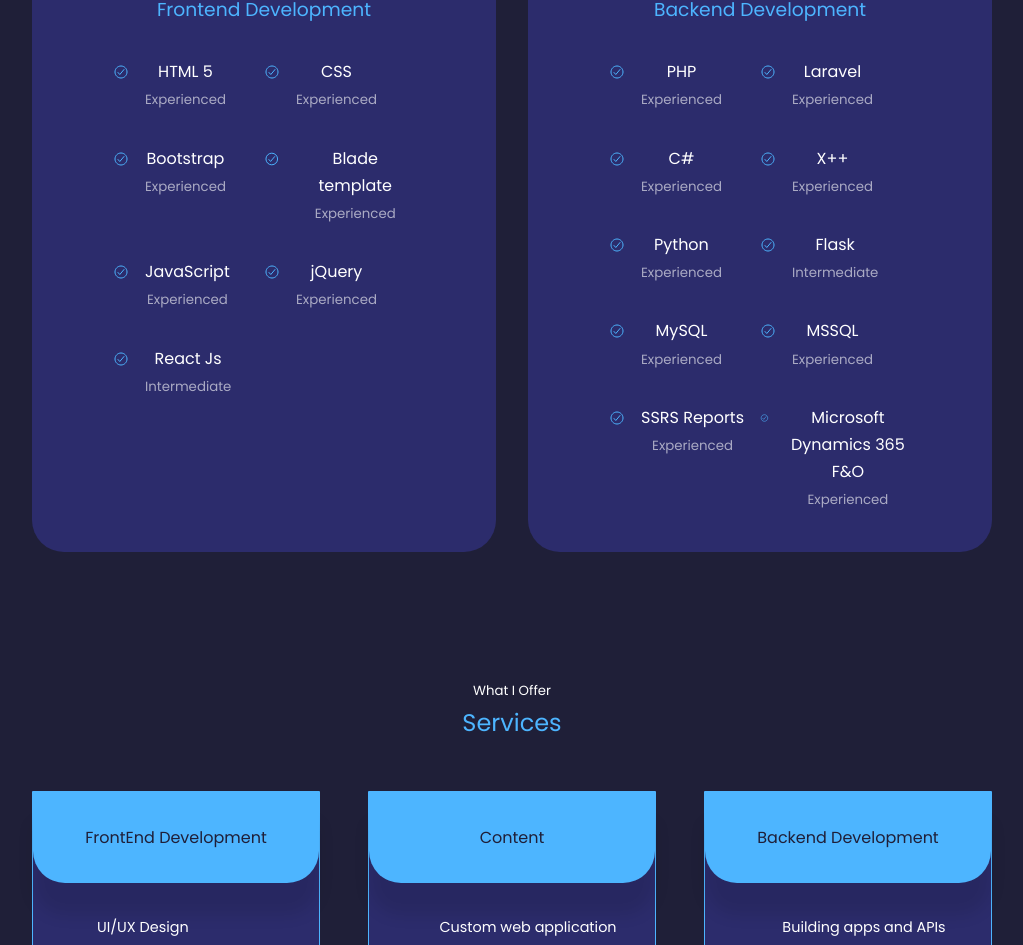
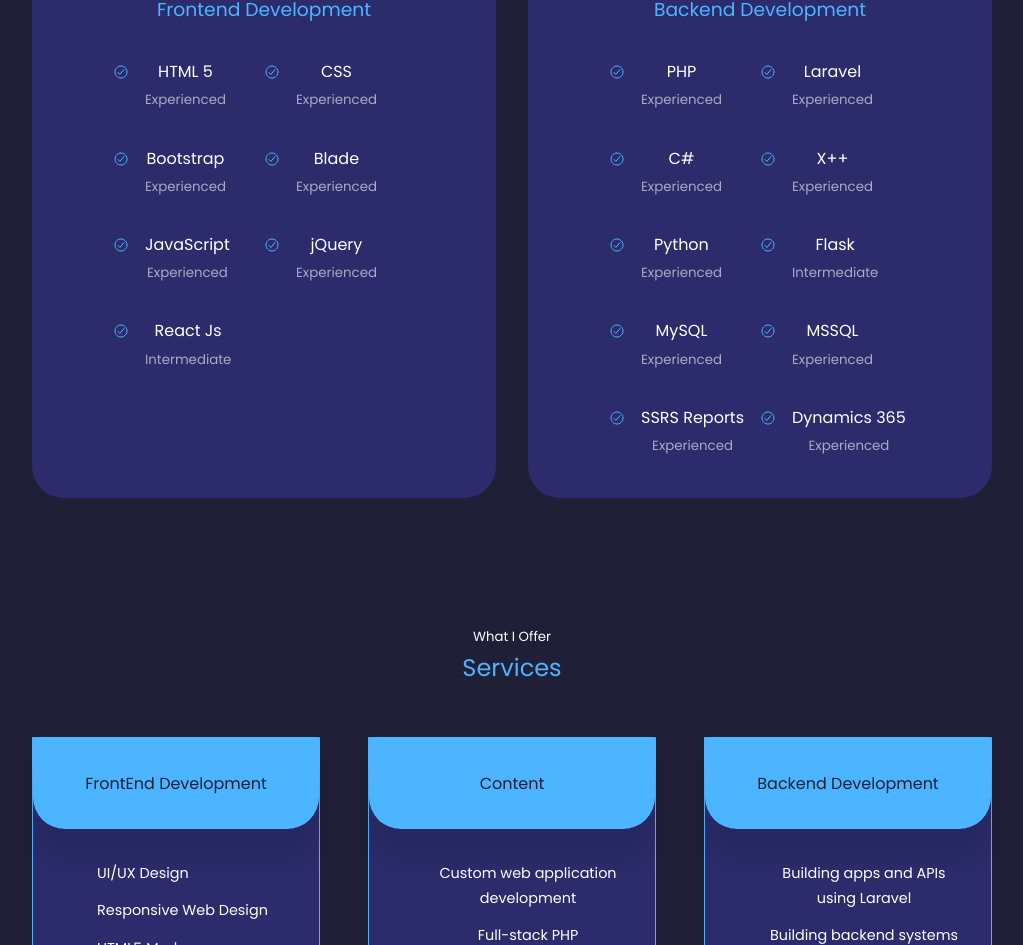
Before and after one commit to krissgoshevski/personal-portfolio, a React (Create React App) app: page / in a window 1280 px wide. Shown: the part 2171-3116 px from the top of the page, without its empty margins (128-1151 px from the left). Built offline with nearby package versions, Linux system fonts and the light colour scheme; some icons are missing.

Commit message:
First-commit

```diff
--- a/src/components/about/About.jsx
+++ b/src/components/about/About.jsx
@@ -53,7 +53,8 @@
                     <p className='p__about-me'>
                         I am 24 years old, a proud graduate of the University of Goce Delchev in Stip, Macedonia. With a four-year degree in Computer Science and Engineering, I embarked on my professional journey as a freelancer. My expertise lies in PHP and Laravel development, crafting web applications and websites.
                         I have contributed to diverse projects, employing PHP alongside the Laravel framework, and utilizing databases such as MySQL and MSSQL for backend development. On the frontend, I'm well-versed in HTML, CSS, Bootstrap, JavaScript, jQuery, and ReactJs.
-                        While some of my creations are showcased in my portfolio below, please note that client projects, prioritizing security, are not publicly available. Additionally, I served as a Software Developer at Axapta Masters, where I played a pivotal role in the Microsoft Dynamics 365 system, leveraging x++ and C# languages with an MSSQL database. My responsibilities encompassed SSRS Reports, CRUD Operations, Jobs, BatchJobs, API calls, RESTAPI, and more.
+                        While some of my creations are showcased in my portfolio below, please note that client projects, prioritizing security, are not publicly available. Additionally, I served as a Software Developer at Axapta Masters, where I played a pivotal role in the Microsoft Dynamics 365 system, leveraging x++ and C# languages with an MSSQL database.
+                        My responsibilities encompassed SSRS Reports, CRUD Operations, Jobs, BatchJobs, API calls, RESTAPI, and more.
                         With an unwavering commitment to success, I am dedicated to continuous growth.
                     </p>
                     <a href="#contact" className='btn btn-primary'>Let's talk</a>
--- a/src/components/experience/Experience.jsx
+++ b/src/components/experience/Experience.jsx
@@ -41,7 +41,7 @@
                         <article className='experience__details'>
                             < IoCheckmarkCircleOutline className='experience__details-icon' />
                             <div>
-                                <h4>Blade template</h4>
+                                <h4>Blade</h4>
                                 <small className='text-light'>Experienced</small>
 
                             </div>
@@ -151,7 +151,7 @@
                         <article className='experience__details'>
                             < IoCheckmarkCircleOutline className='experience__details-icon' />
                             <div>
-                                <h4>Microsoft Dynamics 365 F&O </h4>
+                                <h4>Dynamics 365 </h4>
                                 <small className='text-light'>Experienced</small>
                             </div>
                         </article>
```
